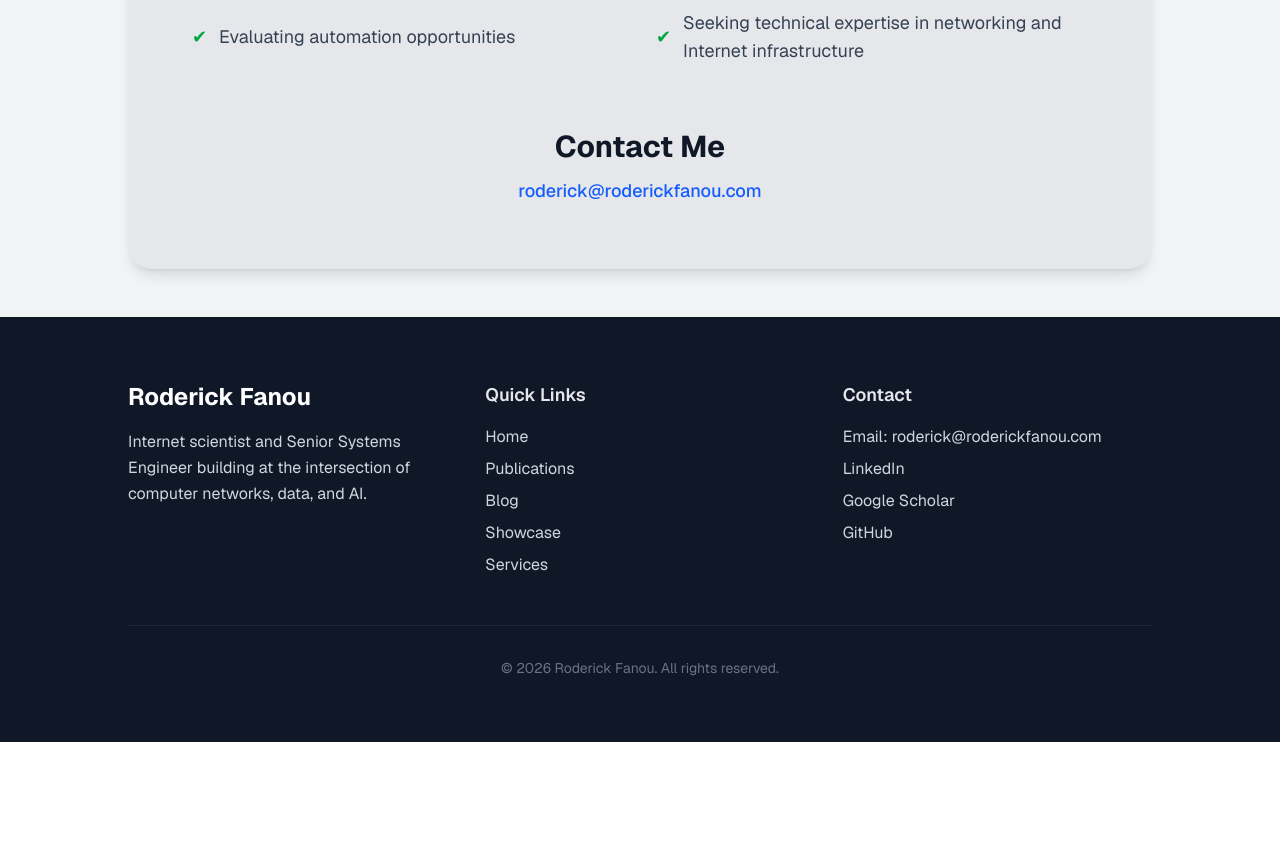
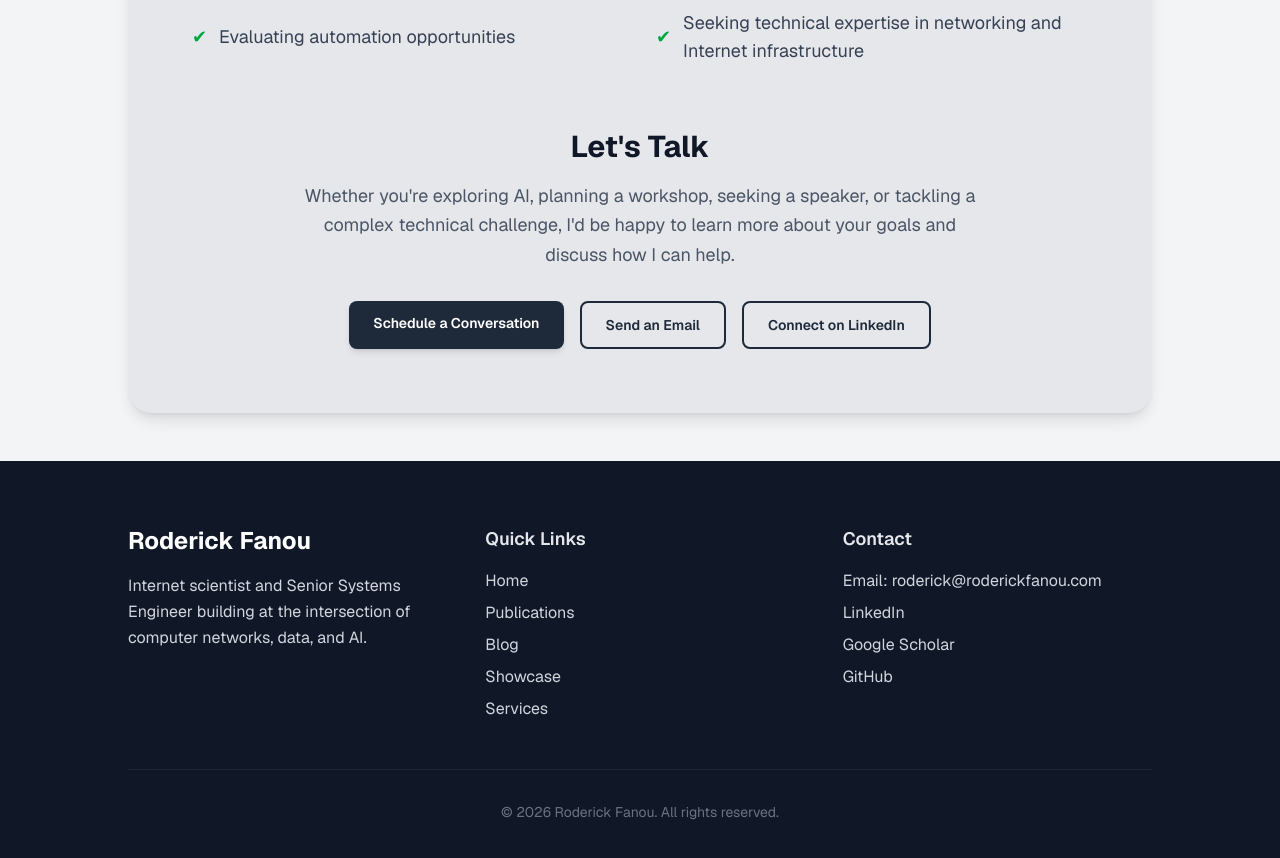
Before and after one commit to rodricfanou/rodricfanou.github.io, a Next.js app: page / in a window 1280 px wide. Shown: the part 1940-2798 px from the top of the page. Before the commit the page ends 2682 px from the top, so only its background shows below. Built offline with nearby package versions, Linux system fonts and the light colour scheme.

Commit message:
Replace Contact Me section with Let's Talk CTA section

```diff
--- a/src/app/page.tsx
+++ b/src/app/page.tsx
@@ -165,13 +165,33 @@ Today, my interests span Internet architecture, computer networks, AI, automatio
         </FadeIn>
 
         <FadeIn delay={300}>
-          <div className="text-center">
-            <h2 className="text-2xl font-bold mb-3 text-gray-900 md:text-3xl">Contact Me</h2>
-            <p className="text-gray-700 text-base md:text-lg">
-              <a href="mailto:roderick@roderickfanou.com" className="text-blue-600 hover:underline font-medium">
-                roderick@roderickfanou.com
+          <div className="text-center max-w-2xl mx-auto">
+            <h2 className="text-2xl font-bold mb-4 text-gray-900 md:text-3xl">Let's Talk</h2>
+            <p className="text-gray-600 text-base md:text-lg mb-8 leading-relaxed">
+              Whether you're exploring AI, planning a workshop, seeking a speaker, or tackling a complex technical challenge, I'd be happy to learn more about your goals and discuss how I can help.
+            </p>
+            <div className="flex flex-wrap justify-center gap-4">
+              <Link
+                href="/contact"
+                className="px-6 py-3 bg-gray-800 hover:bg-gray-900 text-white font-semibold rounded-lg text-sm transition-colors shadow-md"
+              >
+                Schedule a Conversation
+              </Link>
+              <a
+                href="mailto:roderick@roderickfanou.com"
+                className="px-6 py-3 border-2 border-gray-800 text-gray-800 hover:bg-gray-800 hover:text-white font-semibold rounded-lg text-sm transition-colors"
+              >
+                Send an Email
               </a>
-            </p>
+              <a
+                href="https://www.linkedin.com/in/roderick-fanou/"
+                target="_blank"
+                rel="noopener noreferrer"
+                className="px-6 py-3 border-2 border-gray-800 text-gray-800 hover:bg-gray-800 hover:text-white font-semibold rounded-lg text-sm transition-colors"
+              >
+                Connect on LinkedIn
+              </a>
+            </div>
           </div>
         </FadeIn>
       </section>
```
